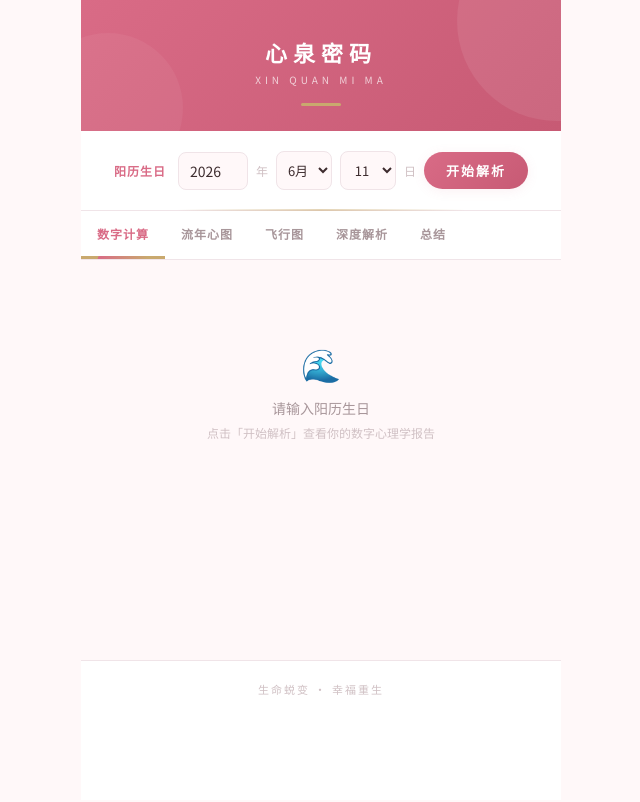
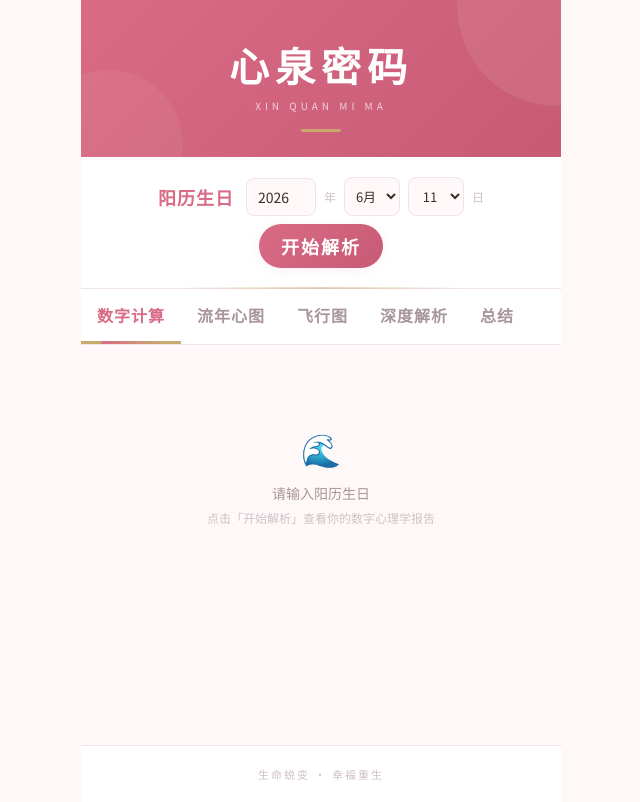
Before and after one commit to meina-2006/xinquanshuzi, a React (Vite) app: page / in a window 1280 px wide. Shown: the whole page, without its empty margins (319-959 px from the left). Built offline with nearby package versions, Linux system fonts and the light colour scheme.

Commit message:
feat: 调整字体字号、颜色、添加Noto Serif SC网页字体

```diff
--- a/index.html
+++ b/index.html
@@ -6,7 +6,7 @@
     <meta name="viewport" content="width=device-width, initial-scale=1.0, maximum-scale=1.0, user-scalable=no" />
     <link rel="preconnect" href="https://fonts.googleapis.com">
      <link rel="preconnect" href="https://fonts.gstatic.com" crossorigin>
-     <link href="https://fonts.googleapis.com/css2?family=Noto+Sans+SC:wght@300;400;700&display=swap" rel="stylesheet">
+    <link href="https://fonts.googleapis.com/css2?family=Noto+Sans+SC:wght@300;400;700&family=Noto+Serif+SC:wght@700&display=swap" rel="stylesheet">
     <title>心泉密码</title>
    </head>
    <body>
--- a/src/styles/theme.css
+++ b/src/styles/theme.css
@@ -102,7 +102,8 @@
  }
 
 .app-header h1 {
-   font-size: 22px;
+   font-size: 40px;
+   font-family: "方正粗宋简体", "Noto Serif SC", "Source Han Serif SC", "STSong", "SimSun", serif;
   font-weight: 700;
    color: #fff;
    letter-spacing: 6px;
@@ -156,7 +157,7 @@
  }
 
 .input-label {
-   font-size: 12px;
+   font-size: 18px;
   color: var(--pink-primary);
   font-weight: 700;
    letter-spacing: 1px;
@@ -210,7 +211,7 @@
  }
 
 .btn-primary {
-   font-size: 13px;
+   font-size: 18px;
   padding: 9px 22px;
   background: linear-gradient(135deg, var(--pink-primary), var(--pink-deep));
   color: #fff;
@@ -246,7 +247,7 @@
 .tab-item {
   flex-shrink: 0;
   padding: 14px 16px;
-   font-size: 12px;
+   font-size: 16px;
   color: var(--text-secondary);
   cursor: pointer;
  border-bottom: 3px solid transparent;
@@ -287,7 +288,7 @@
 
  /* 绔犺妭鏍囬 */
 .section-title {
-   font-size: 14px;
+   font-size: 18px;
   font-weight: 700;
    color: var(--text-primary);
    margin: 20px 0 12px;
@@ -415,14 +416,14 @@
 
  /* 瑙ｈ鏂囨湰 */
 .interpret p {
-   font-size: 13px;
+   font-size: 14px;
   color: #555;
   line-height: 1.9;
    margin: 5px 0;
  }
 
 .interpret .hl {
-   color: var(--positive-red);
+   color: var(--pink-deep);
   font-weight: 700;
  }
 
@@ -432,7 +433,7 @@
   color: var(--pink-primary);
   padding: 1px 8px;
   border-radius: 10px;
-   font-size: 11px;
+   font-size: 14px;
   font-weight: 700;
   margin: 1px;
 }
--- a/src/tabs/InterpTab.jsx
+++ b/src/tabs/InterpTab.jsx
@@ -19,8 +19,8 @@ export default function InterpTab({ data }) {
         <h4>{title}</h4>
         {tags.map((t, i) => (
           <div key={i} style={{marginBottom:'8px', padding:'8px 10px', background:'#fff', borderRadius:'8px', borderLeft:'4px solid #D96B86', boxShadow:'0 1px 4px rgba(217,107,134,0.08)'}}>
-            <span style={{display:'inline-block', background:'#FCE8EF', color:'#E6212A', padding:'2px 12px', borderRadius:'12px', fontWeight:700, fontSize:'14px', marginRight:'8px'}}>{t}</span>
-            <span style={{fontSize:'12px', color:'#555', lineHeight:'1.6'}}>{getCombinedMeaning(t)}</span>
+            <span style={{display:'inline-block', background:'#FCE8EF', color:'var(--text-primary)', padding:'2px 12px', borderRadius:'12px', fontWeight:700, fontSize:'14px', fontFamily:'var(--font-main)', marginRight:'8px'}}>{t}</span>
+            <span style={{fontSize:'14px', color:'#555', lineHeight:'1.6'}}>{getCombinedMeaning(t)}</span>
           </div>
         ))}
       </div>
--- a/src/tabs/SummaryTab.jsx
+++ b/src/tabs/SummaryTab.jsx
@@ -85,7 +85,7 @@ export default function SummaryTab({ data }) {
           marginTop: '16px', fontSize: '14px',
           color: '#D96B86', fontWeight: 700, textAlign: 'center'
         }}>
-          记住&mdash;&mdash;<span style={{ color: '#E6212A' }}>懂是爱的前提，修是生命的答案。</span>
+          记住&mdash;&mdash;<span style={{ color: 'var(--pink-deep)', fontSize: '18px', fontWeight: 700 }}>懂是爱的前提，修是生命的答案。</span>
         </p>
       </div>
     </div>
```
Lines whose indentation alone changed are shown as unchanged.
